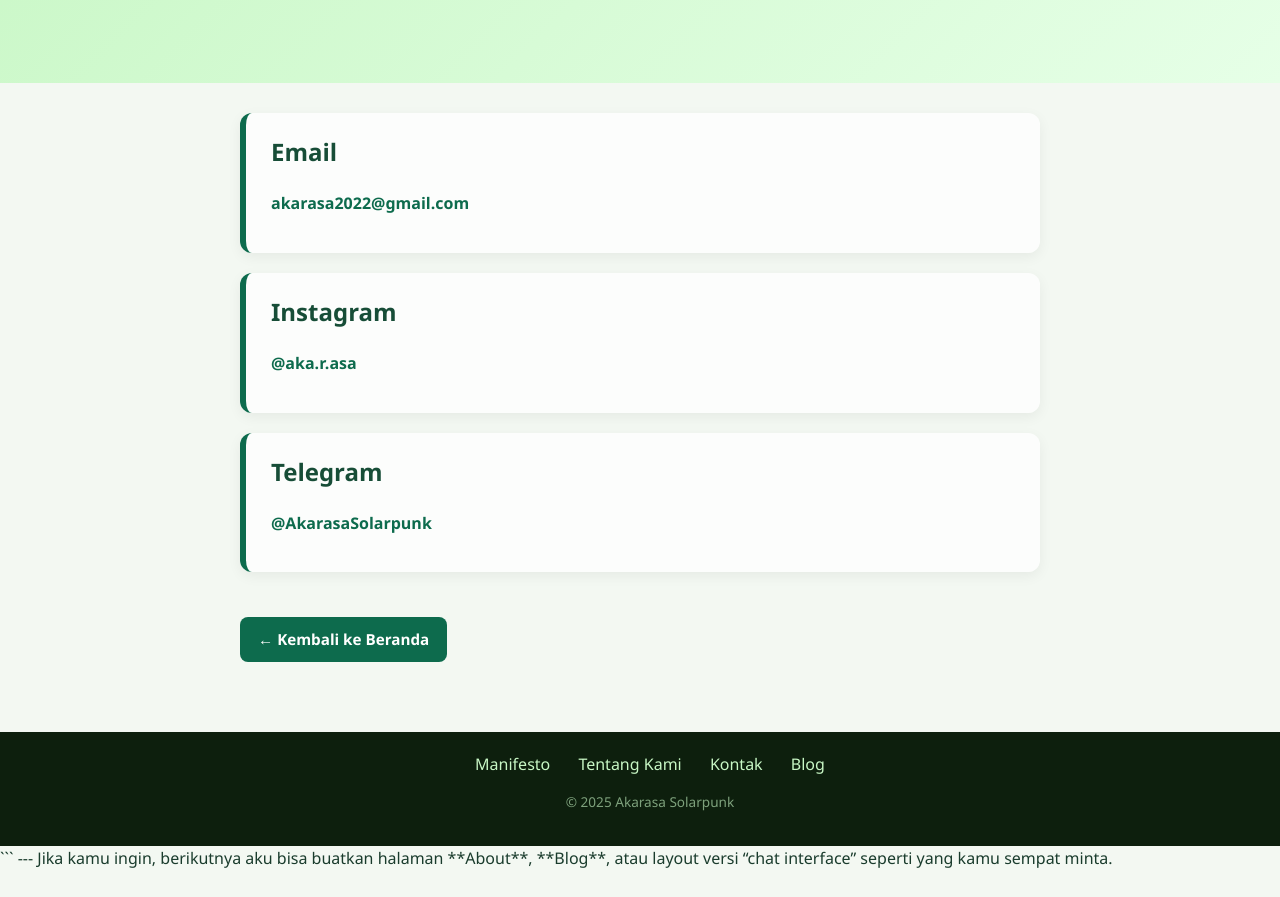
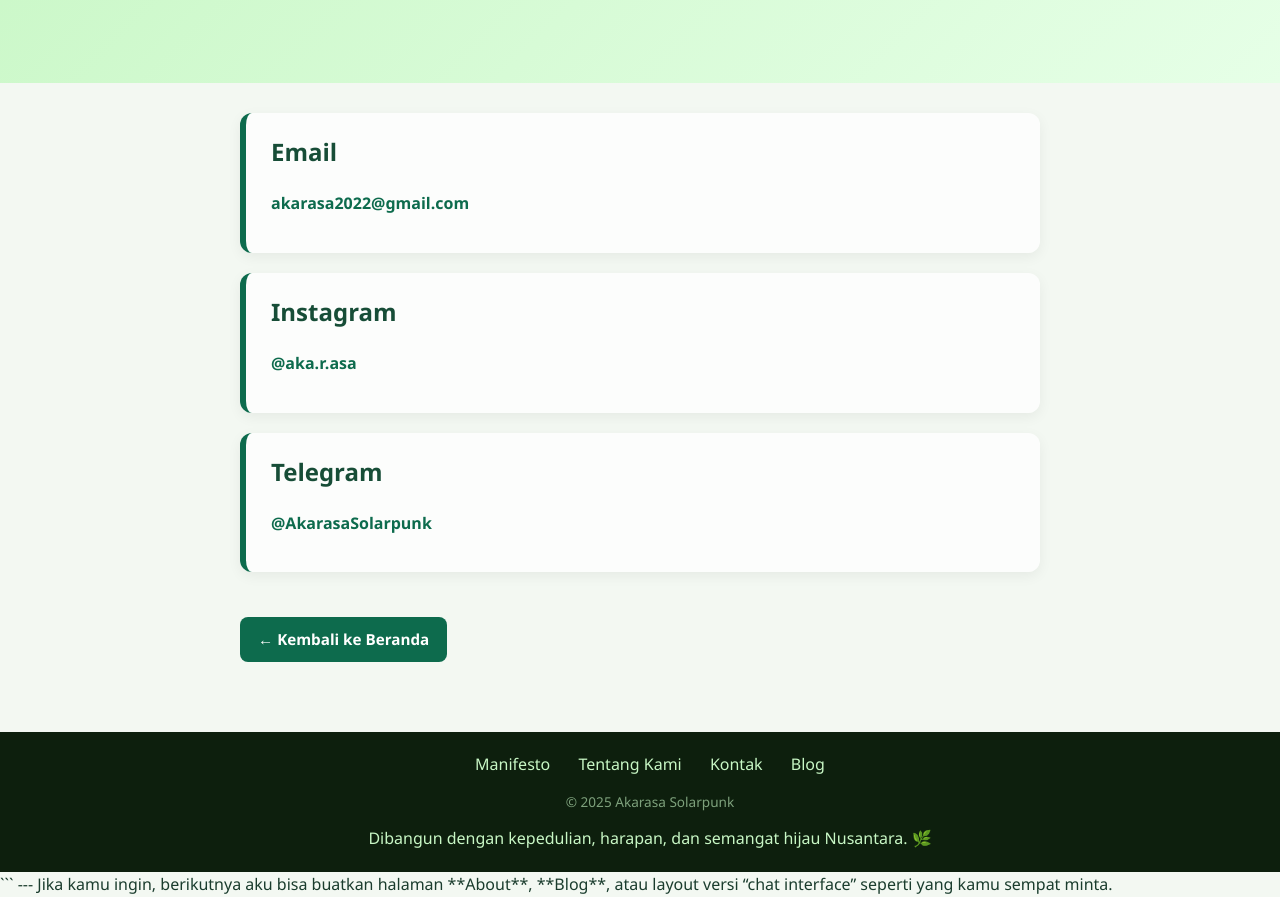
Before and after one commit to AkarasaSolarpunk/Akarasa-Solarpunk, a plain HTML site: page contact.html in a window 1280 px wide. Shown: the part 202-1099 px from the top of the page. Before the commit the page ends 1074 px from the top, so only its background shows below. Drawn offline with Linux system fonts and the light colour scheme.

Commit message:
Update contact.html

```diff
--- a/contact.html
+++ b/contact.html
@@ -140,6 +140,7 @@
     <a href="blog.html">Blog</a>
   </div>
   <p class="footer-copy">© 2025 Akarasa Solarpunk</p>
+    Dibangun dengan kepedulian, harapan, dan semangat hijau Nusantara. 🌿
 </footer>
 
 </body>
```
